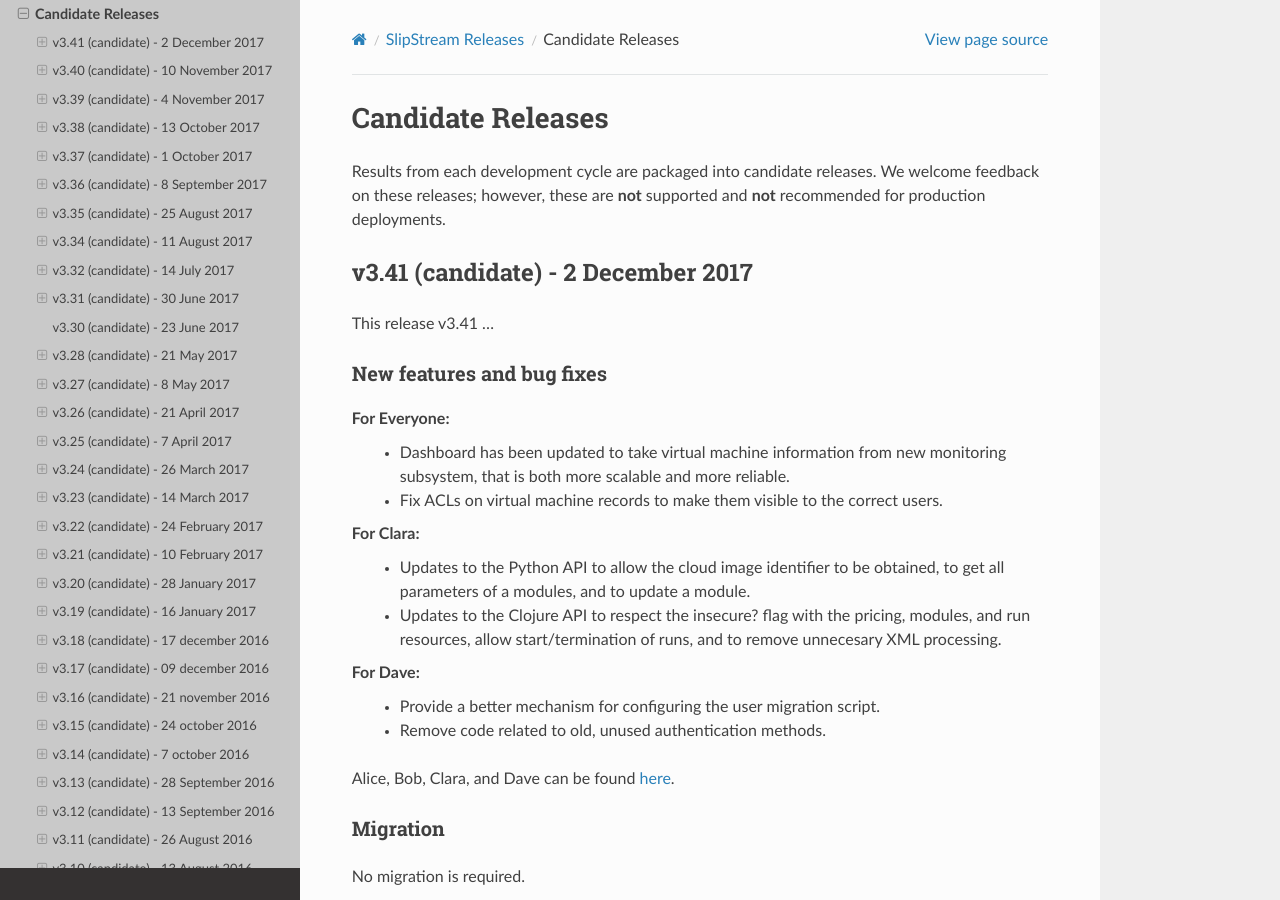
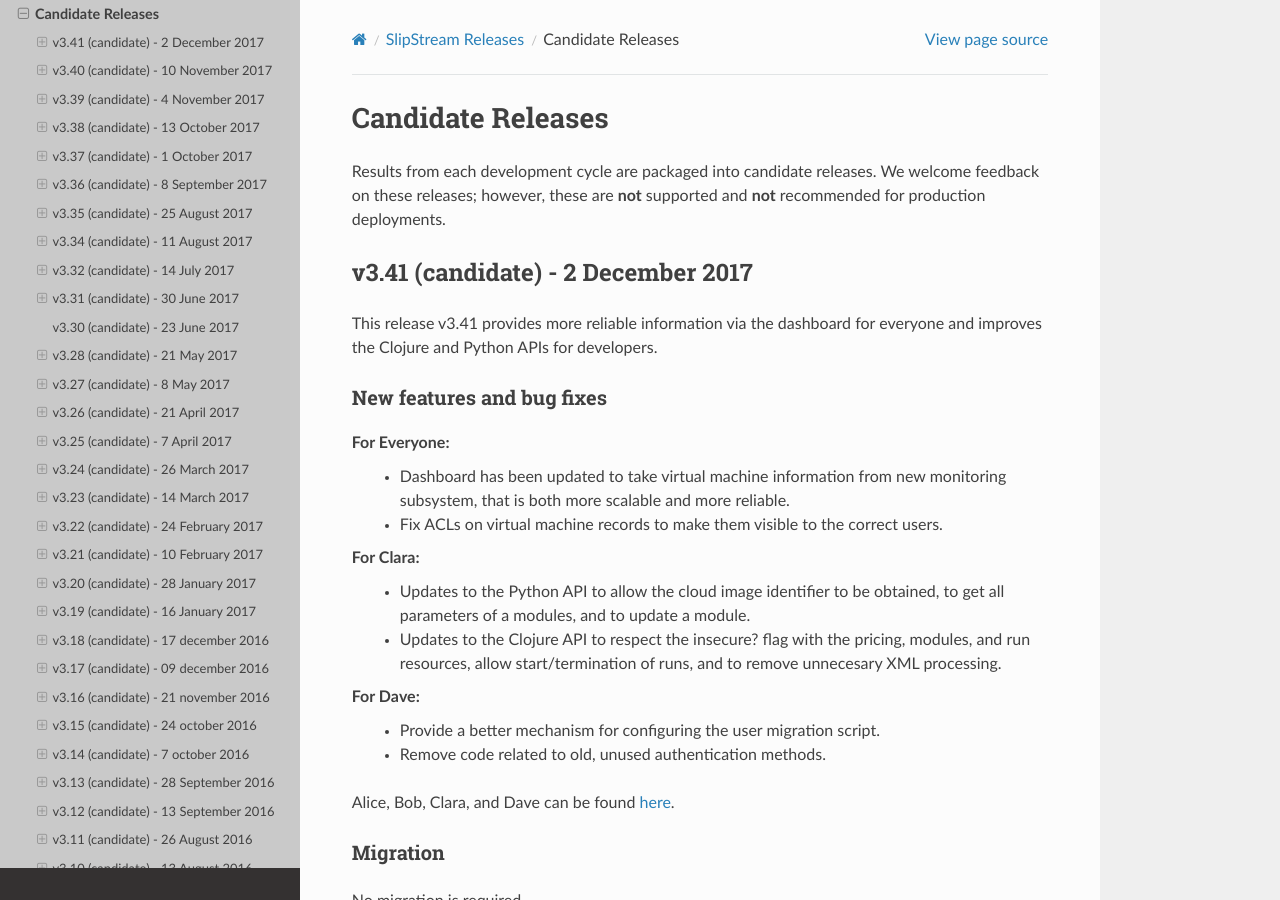
Before and after one commit to slipstream/SlipStreamDocumentation, a Sphinx documentation site: the page built from docs/release_notes/candidate_releases.rst, in a window 1280 px wide and 900 px high. Built offline with Sphinx 7.4.7 and the Read the Docs theme 2.0.0, drawn with Linux system fonts in a browser that asks for light colours.

Commit message:
add summary

```diff
--- a/docs/release_notes/candidate_releases.rst
+++ b/docs/release_notes/candidate_releases.rst
@@ -9,7 +9,9 @@
 -----------------------------------
 
 
-This release v3.41 ...
+This release v3.41 provides more reliable information via the
+dashboard for everyone and improves the Clojure and Python APIs for
+developers.
 
 
 New features and bug fixes
```
